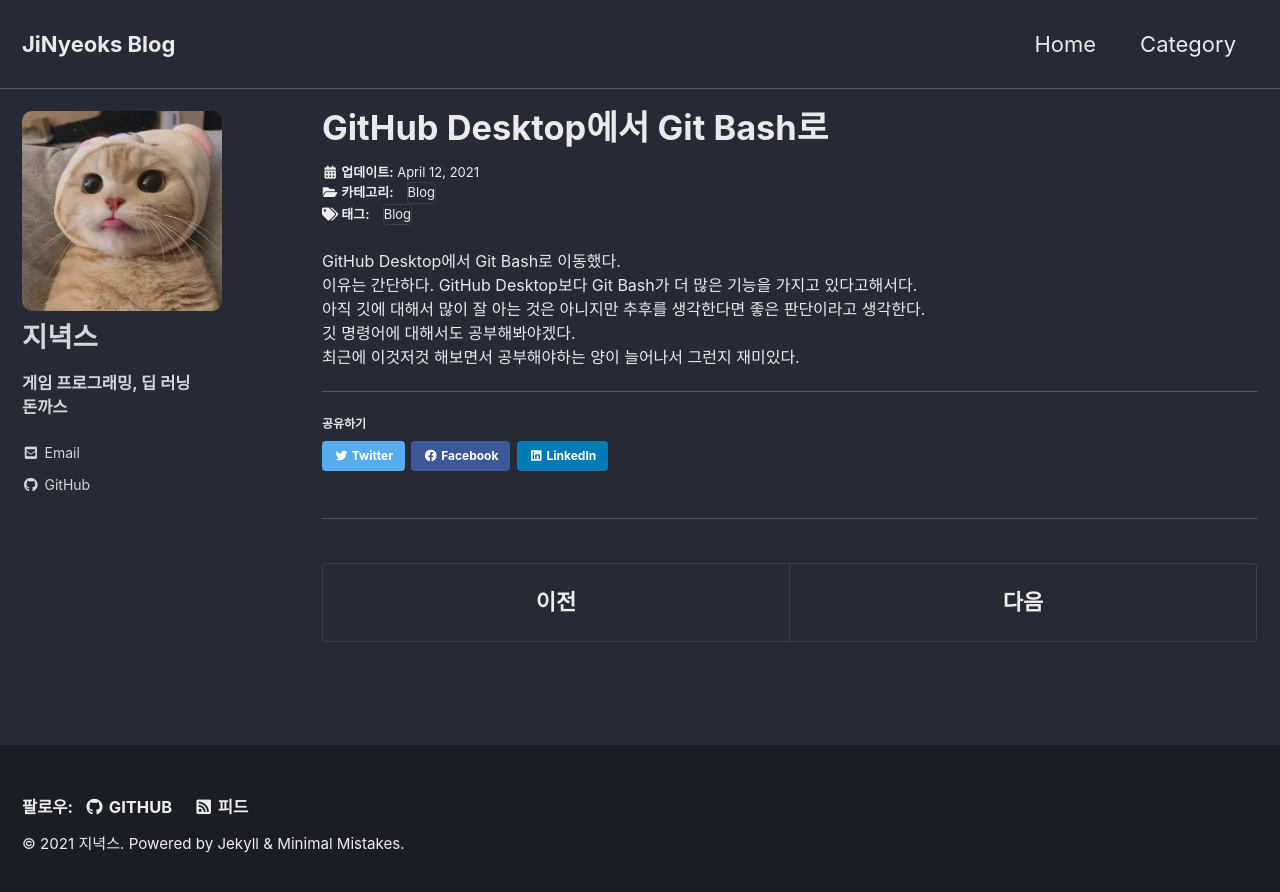
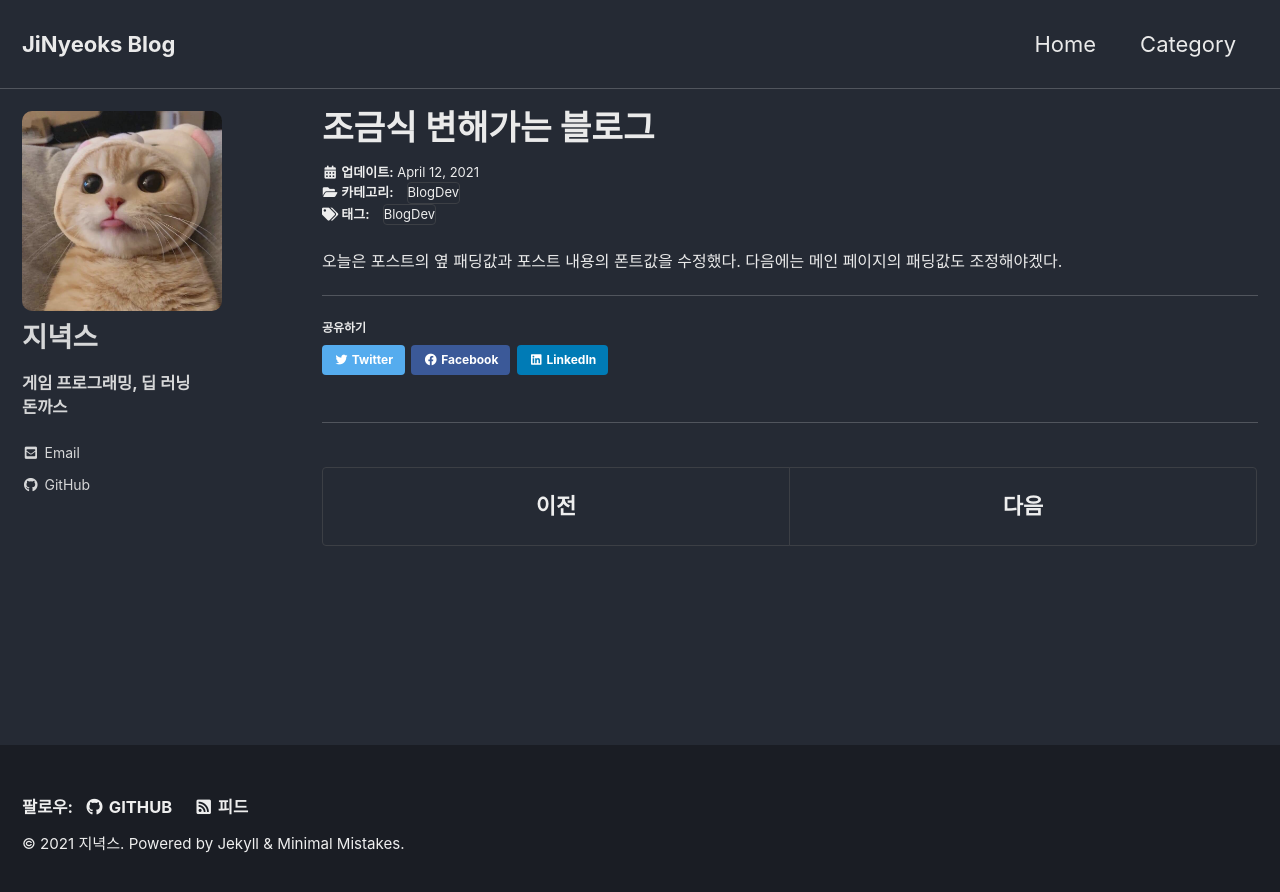
Before and after one commit to 0201jin/0201jin.github.io, a Jekyll site: the page built from _posts/2021-04-12-3.md, in a window 1280 px wide. Shown: the top 892 px of the page. Built offline with Jekyll 4.4.1, drawn with Linux system fonts in a browser that asks for light colours; cached includes are drawn as plain includes.

Commit message:
Post 저장

```diff
--- a/_posts/2021-04-12-3.md
+++ b/_posts/2021-04-12-3.md
@@ -1,11 +1,11 @@
 ---
-title:  "GitHub Desktop에서 Git Bash로"
+title:  "조금식 변해가는 블로그"
 excerpt: ""
 
 categories:
-  - Blog
+  - BlogDev
 tags:
-  - [Blog]
+  - [BlogDev]
 
 toc: false
 toc_sticky: flase
@@ -13,8 +13,5 @@ toc_sticky: flase
 date: 2021-04-12
 ---
 
-GitHub Desktop에서 Git Bash로 이동했다.
-이유는 간단하다. GitHub Desktop보다 Git Bash가 더 많은 기능을 가지고 있다고해서다.
-아직 깃에 대해서 많이 잘 아는 것은 아니지만 추후를 생각한다면 좋은 판단이라고 생각한다.
-깃 명령어에 대해서도 공부해봐야겠다.
-최근에 이것저것 해보면서 공부해야하는 양이 늘어나서 그런지 재미있다.
+오늘은 포스트의 옆 패딩값과 포스트 내용의 폰트값을 수정했다.
+다음에는 메인 페이지의 패딩값도 조정해야겠다.
```
